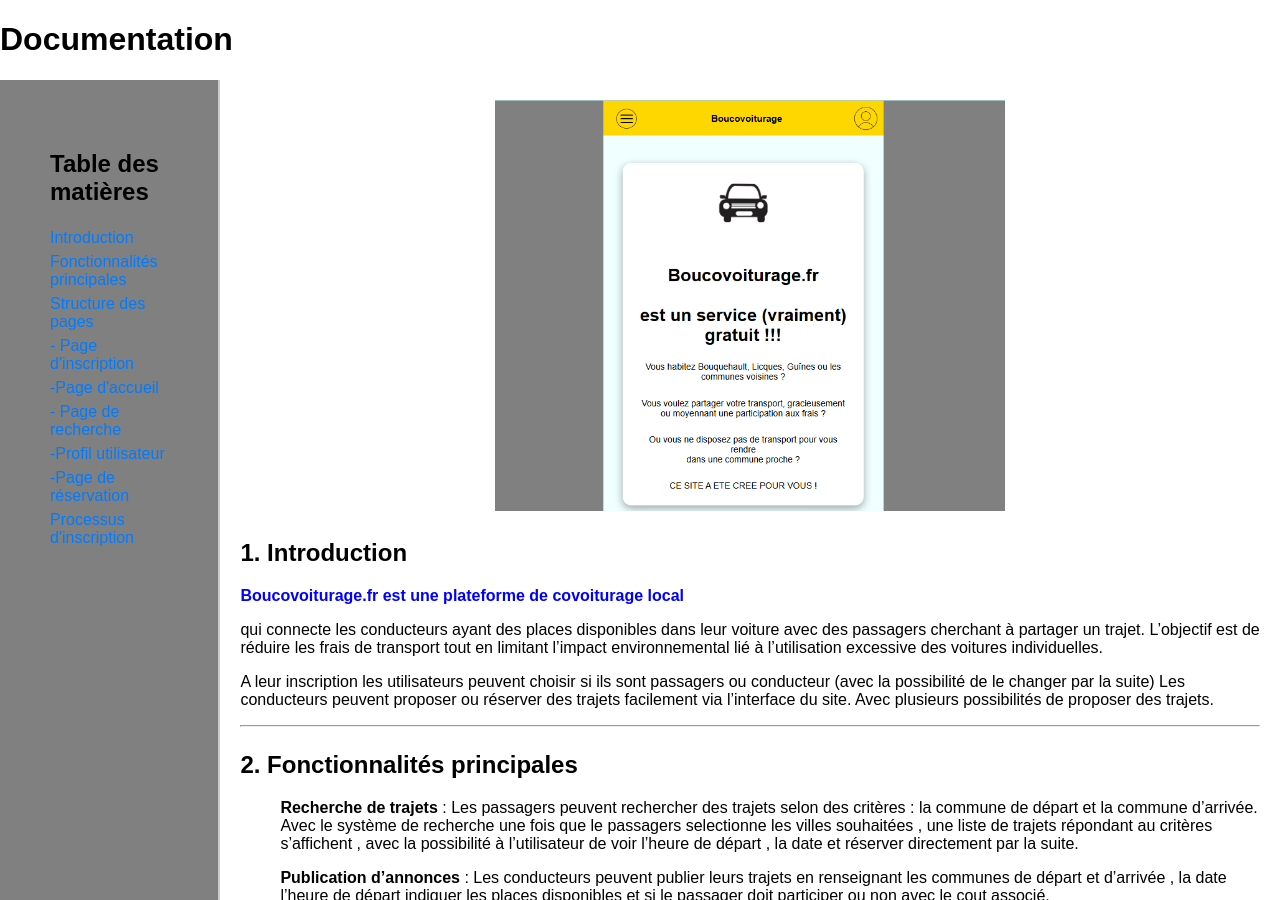
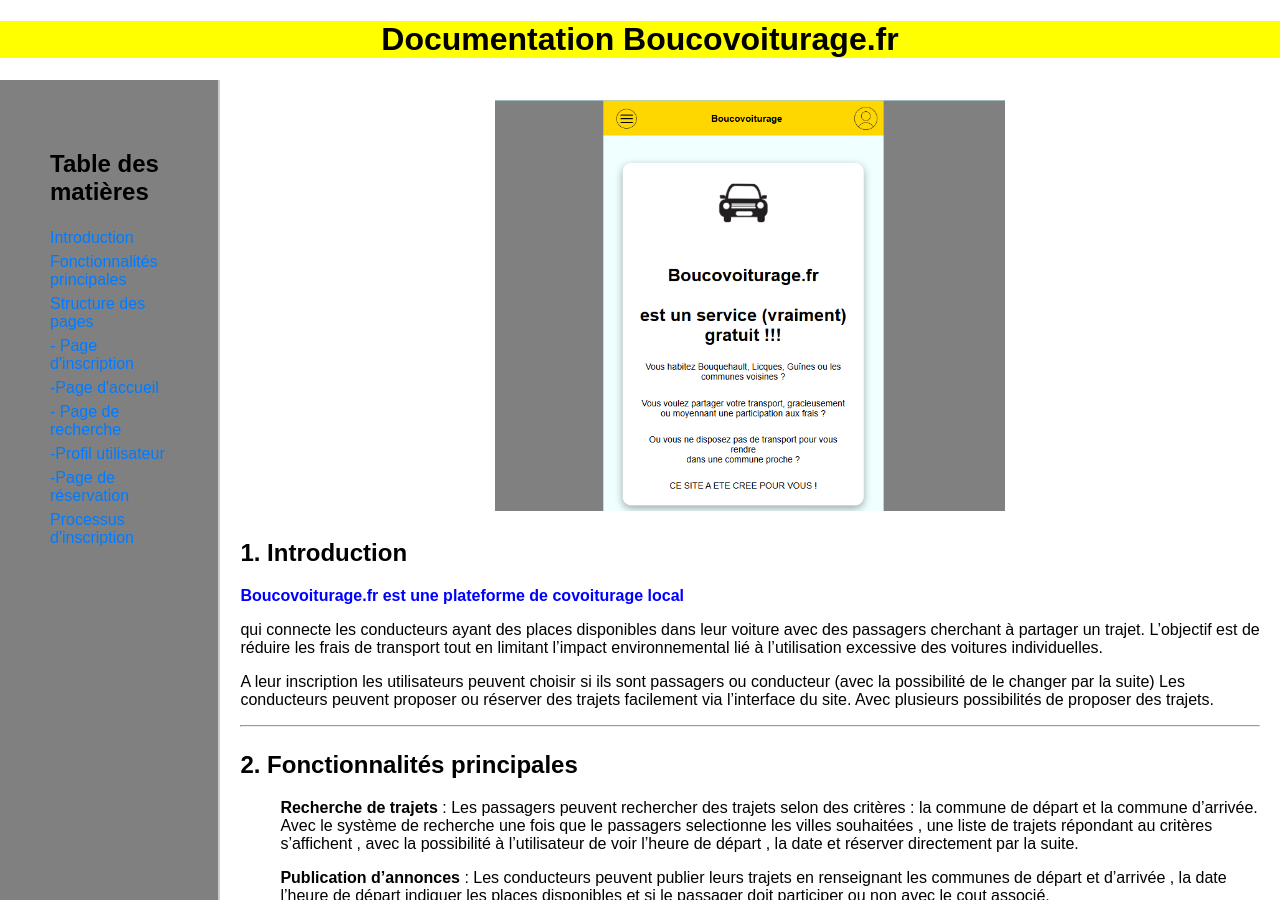
Before and after one commit to mazuriereve/mazuriereve.github.io, a Jekyll site: the page built from README.md, in a window 1280 px wide and 900 px high. Built offline with Jekyll 4.4.1, drawn with Linux system fonts in a browser that asks for light colours; our own code applies the rules of GitHub Pages for plain Markdown files.

Commit message:
Update default.html

```diff
--- a/_layouts/default.html
+++ b/_layouts/default.html
@@ -9,7 +9,9 @@
 </head>
 <body>
     <header>
-        <h1>Documentation</h1>
+        <div style="text-align: center; background-color: yellow;">
+            <h1> Documentation Boucovoiturage.fr </h1>
+        </div>
     </header>
 
     <div class="layout">
```
